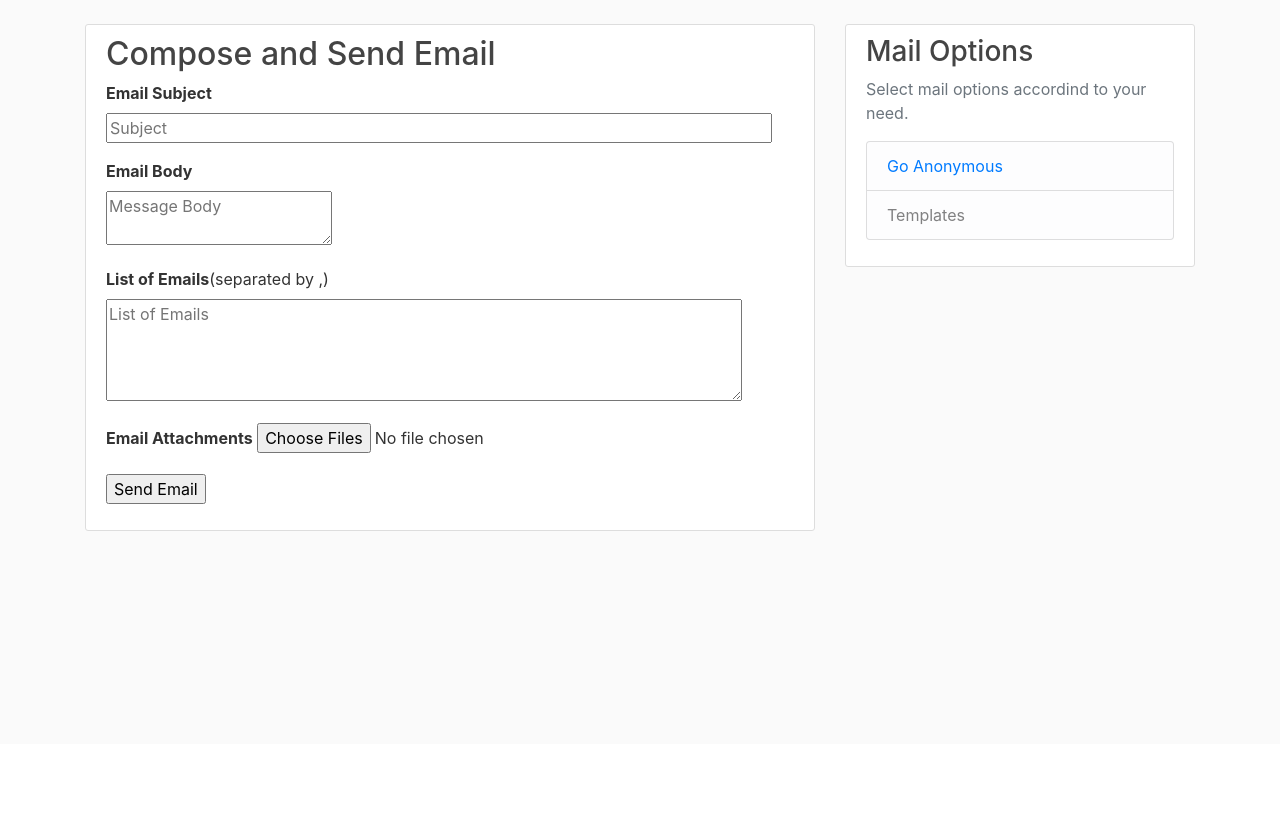
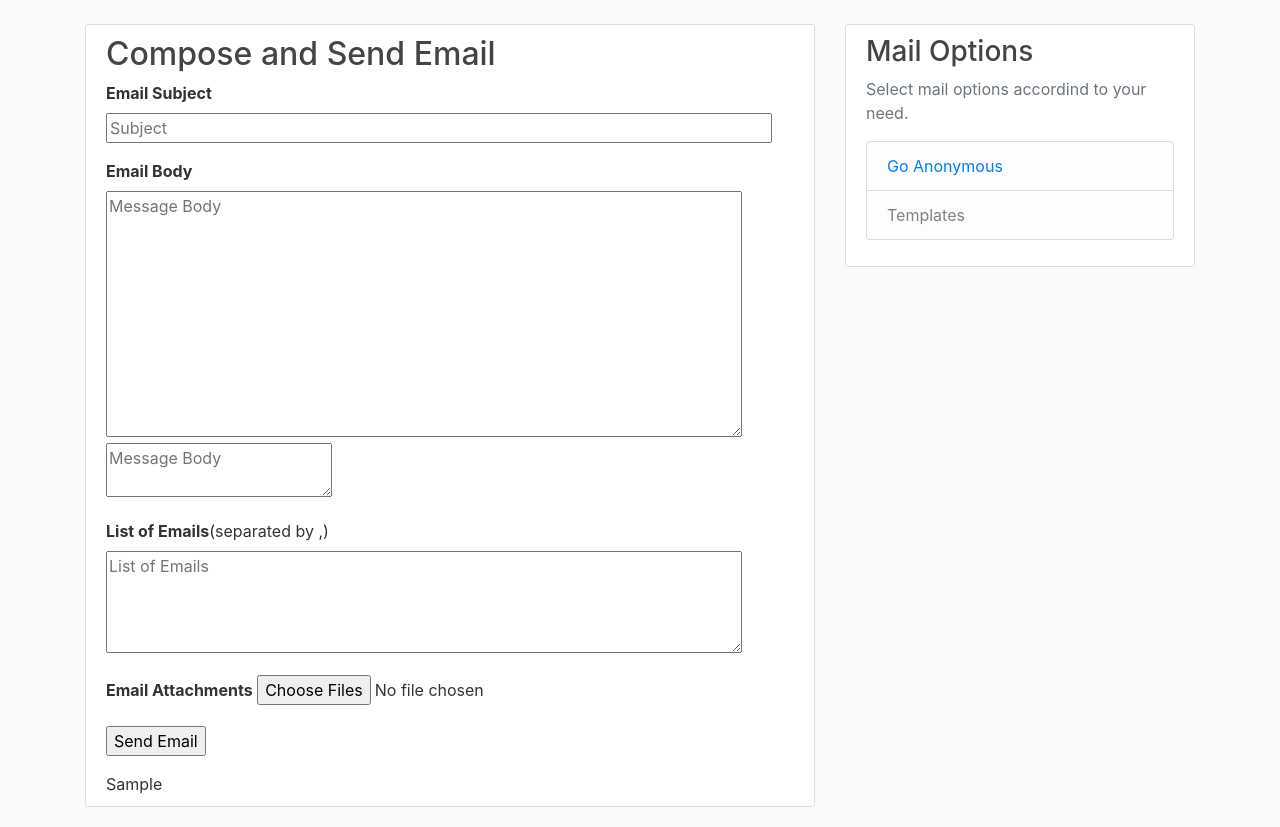
Before and after one commit to elfreki/MailMan, a Flask app: template templates/emails.html in a window 1280 px wide. Shown: the part 56-883 px from the top of the page. Before the commit the page ends 587 px from the top, so only its background shows below. Run offline with Flask 2, Linux system fonts and the light colour scheme; the template is opened without the code that fills it: most values are stand-ins (such as "Sample title", 1, 10 or a date in 2020); some libraries are stand-ins or nearby versions.

Commit message:
Update emails.html

```diff
--- a/templates/emails.html
+++ b/templates/emails.html
@@ -58,7 +58,10 @@
 						<p>
 							<label><strong>Email Body</strong></label>
 							<br>
+							<textarea id="email-body" name="email-body" placeholder="Message Body" rows="10" cols="60">{{ request.form['email-body'] }}</textarea>
+
 							<textarea id="email-body" name="email-body" placeholder="Message Body">{{ request.form['email-body'] }}</textarea>
+
 						</p>
 					</div>
 					<div class="form-group">
@@ -81,6 +84,8 @@
 					</p>
 				</div>
 			</form>
+			<div onclick="myFunction()"> {{ template1 | safe }}
+				</div>
 		</div>
 	</div>
 
@@ -103,6 +108,11 @@
     <script src="https://code.jquery.com/jquery-3.2.1.slim.min.js" integrity="sha384-KJ3o2DKtIkvYIK3UENzmM7KCkRr/rE9/Qpg6aAZGJwFDMVNA/GpGFF93hXpG5KkN" crossorigin="anonymous"></script>
     <script src="https://cdnjs.cloudflare.com/ajax/libs/popper.js/1.12.9/umd/popper.min.js" integrity="sha384-ApNbgh9B+Y1QKtv3Rn7W3mgPxhU9K/ScQsAP7hUibX39j7fakFPskvXusvfa0b4Q" crossorigin="anonymous"></script>
     <script src="https://maxcdn.bootstrapcdn.com/bootstrap/4.0.0/js/bootstrap.min.js" integrity="sha384-JZR6Spejh4U02d8jOt6vLEHfe/JQGiRRSQQxSfFWpi1MquVdAyjUar5+76PVCmYl" crossorigin="anonymous"></script>
+<script>
+	function myFunction(){
+	document.getElementById("email-body").value = '{{template1|safe}}';
+	}
+</script>
 
 </body>
 </html>
```
